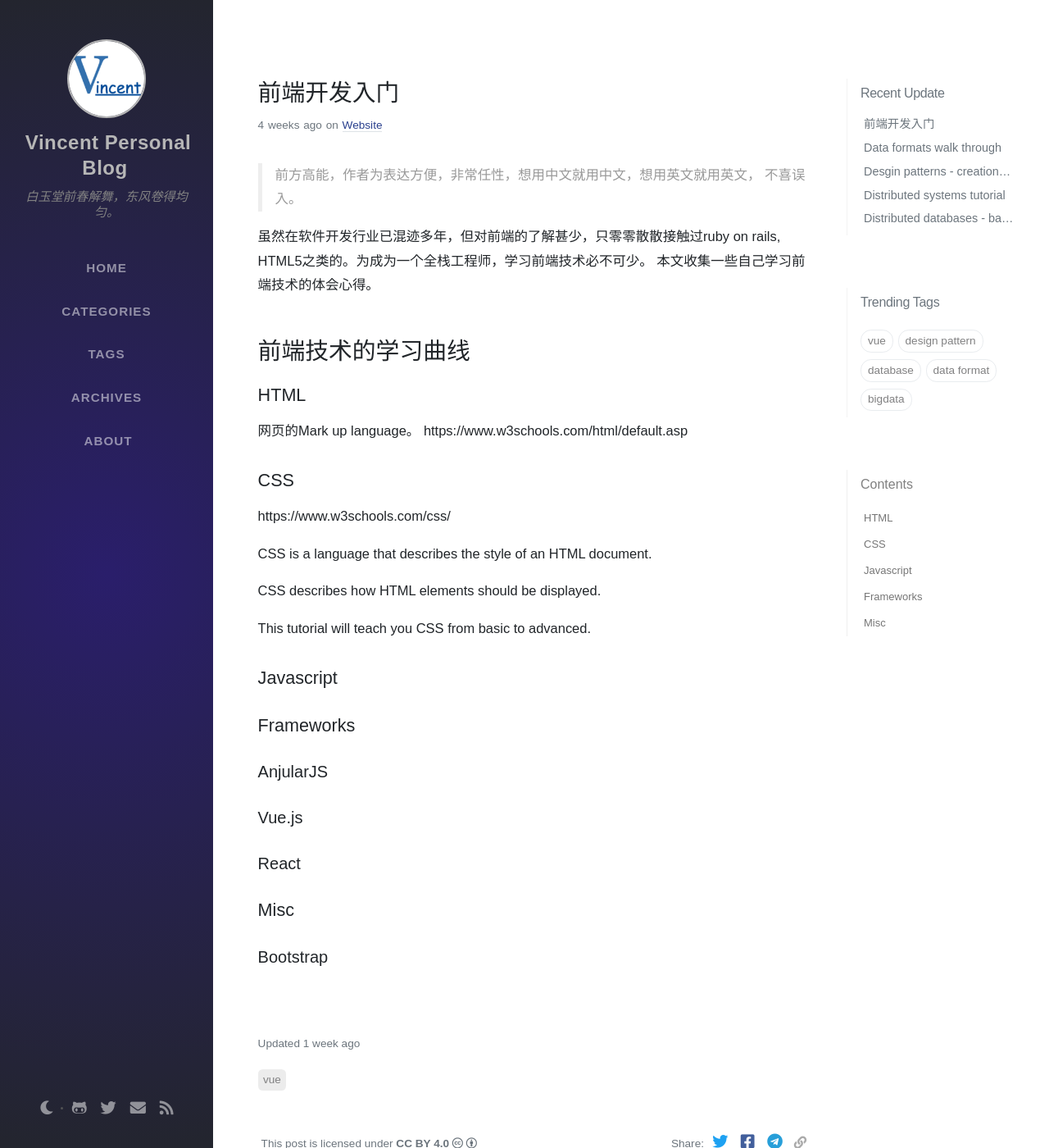
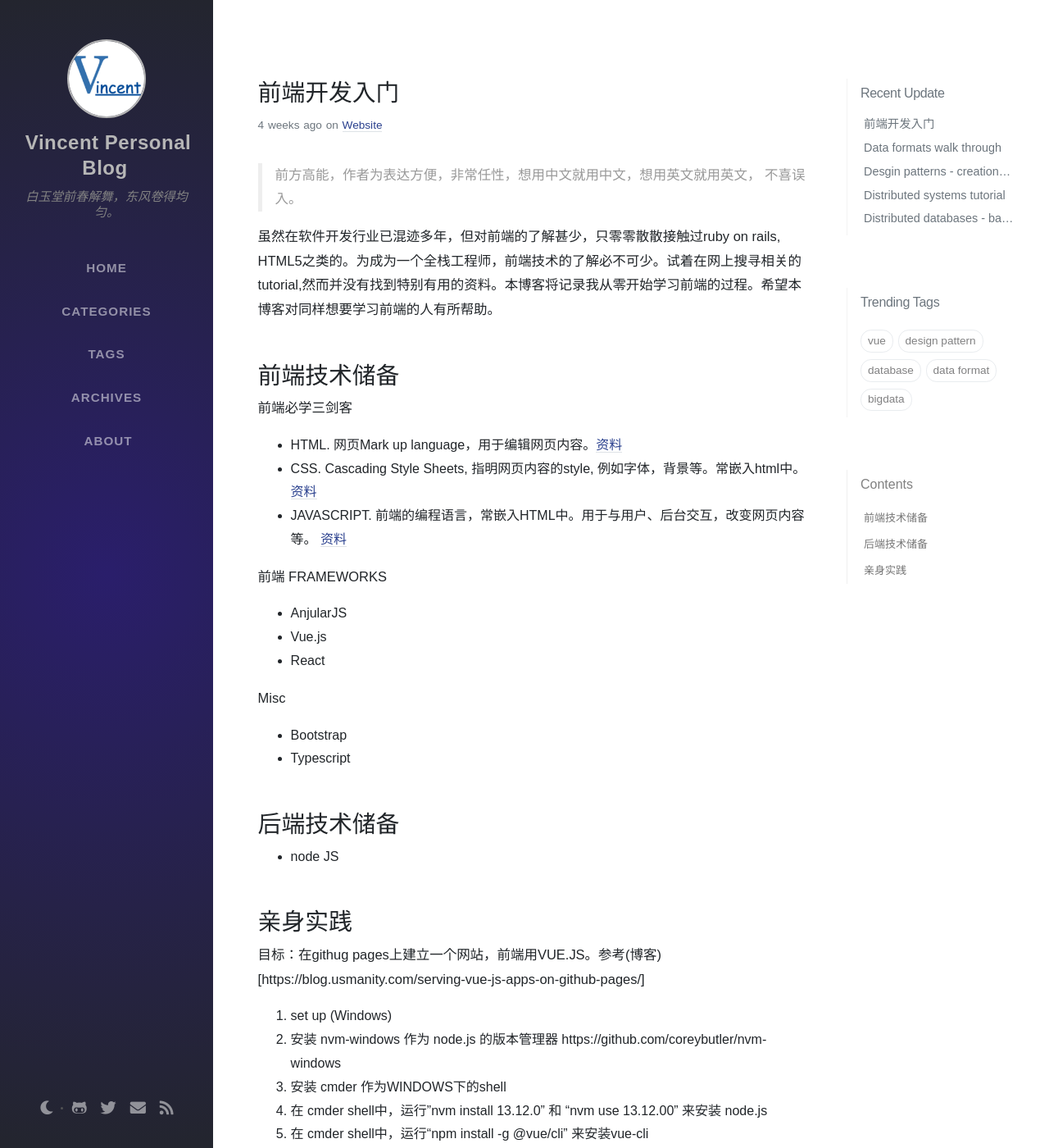
Before and after one commit to hpxstarry/hpxstarry.github.io, a Jekyll site: the page built from _posts/2020-03-20-develop-a-website.md, in a window 1280 px wide and 1400 px high. Shown: the whole window at 82% size. Built offline with Jekyll 4.4.1, drawn with Linux system fonts in a browser that asks for light colours; nearby versions of some CDN libraries; some web fonts are replaced; comment, search, counter and statistics services are not loaded.

Commit message:
Update 2020-03-20-develop-a-website.md

```diff
--- a/_posts/2020-03-20-develop-a-website.md
+++ b/_posts/2020-03-20-develop-a-website.md
@@ -10,31 +10,33 @@ seo:
 >
 前方高能，作者为表达方便，非常任性，想用中文就用中文，想用英文就用英文， 不喜误入。
 
-虽然在软件开发行业已混迹多年，但对前端的了解甚少，只零零散散接触过ruby on rails, HTML5之类的。为成为一个全栈工程师，学习前端技术必不可少。 本文收集一些自己学习前端技术的体会心得。
+虽然在软件开发行业已混迹多年，但对前端的了解甚少，只零零散散接触过ruby on rails, HTML5之类的。为成为一个全栈工程师，前端技术的了解必不可少。试着在网上搜寻相关的tutorial,然而并没有找到特别有用的资料。本博客将记录我从零开始学习前端的过程。希望本博客对同样想要学习前端的人有所帮助。
 
+# 前端技术储备
+前端必学三剑客
+* HTML. 网页Mark up language，用于编辑网页内容。[资料](https://www.w3schools.com/html/default.asp)
+* CSS. Cascading Style Sheets, 指明网页内容的style, 例如字体，背景等。常嵌入html中。 [资料](https://www.w3schools.com/css/)
+* JAVASCRIPT. 前端的编程语言，常嵌入HTML中。用于与用户、后台交互，改变网页内容等。 [资料](https://www.w3schools.com/js/)
 
-# 前端技术的学习曲线
+前端 FRAMEWORKS
+* AnjularJS
+* Vue.js
+* React
 
-## HTML
+Misc
+* Bootstrap
+* Typescript
 
-网页的Mark up language。
-https://www.w3schools.com/html/default.asp
+# 后端技术储备
+* node JS
 
-## CSS
-https://www.w3schools.com/css/
+# 亲身实践
+目标：在githug pages上建立一个网站，前端用VUE.JS。参考(博客)[https://blog.usmanity.com/serving-vue-js-apps-on-github-pages/]
 
-CSS is a language that describes the style of an HTML document.
-
-CSS describes how HTML elements should be displayed.
-
-This tutorial will teach you CSS from basic to advanced.
-## Javascript
-
-## Frameworks
-### AnjularJS
-### Vue.js
-### React
-
-
-## Misc
-### Bootstrap
+1. set up (Windows)
+  1. 安装 nvm-windows 作为 node.js 的版本管理器 https://github.com/coreybutler/nvm-windows
+  1. 安装 cmder 作为WINDOWS下的shell
+  1. 在 cmder shell中，运行"nvm install 13.12.0" 和 "nvm use 13.12.00" 来安装 node.js
+  1. 在 cmder shell中，运行“npm install -g @vue/cli" 来安装vue-cli
+2. github 创建repository
+3.
```
